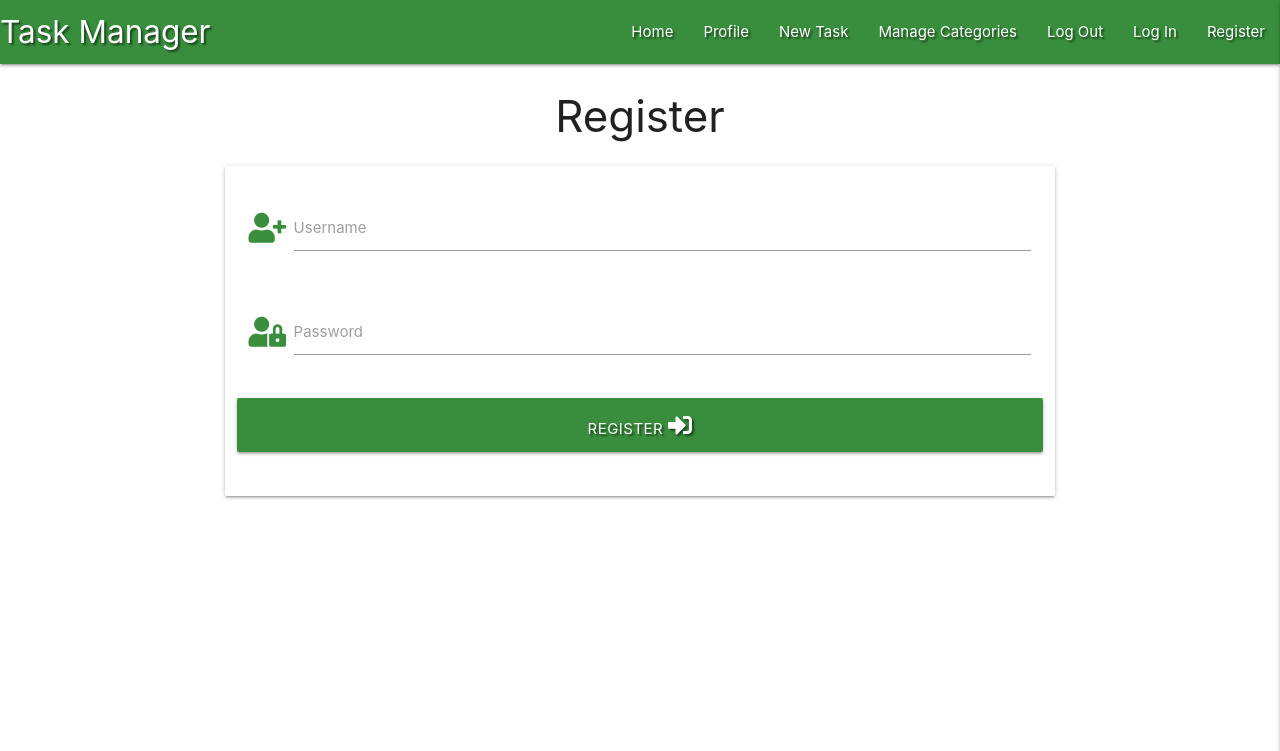
After one commit to thanh-cao/task-manager-flask, a Flask app: page /register in a window 1280 px wide. The commit adds this page. Shown: the top 751 px of the page. Run offline with Flask 2, Linux system fonts and the light colour scheme; some libraries are stand-ins or nearby versions.

Commit message:
add register.html

```diff
--- a/app.py
+++ b/app.py
@@ -4,6 +4,7 @@ from flask import (
                     redirect, request, session, url_for)
 from flask_pymongo import PyMongo
 from bson.objectid import ObjectId
+from werkzeug.security import generate_password_hash, check_password_hash
 if os.path.exists('env.py'):
     import env
 
@@ -23,7 +24,13 @@ def get_tasks():
     return render_template('tasks.html', tasks=tasks)
 
 
+@app.route('/register', methods=['GET', 'POST'])
+def register():
+    return render_template('register.html')
+
+
 if __name__ == '__main__':
     app.run(host=os.environ.get('IP'),
             port=os.environ.get('PORT'),
+            use_reloader=True,
             debug=True)
--- a/templates/base.html
+++ b/templates/base.html
@@ -28,7 +28,7 @@
           <li><a href="#">Manage Categories</a></li>
           <li><a href="#">Log Out</a></li>
           <li><a href="#">Log In</a></li>
-          <li><a href="#">Register</a></li>
+          <li><a href="{{ url_for('register') }}">Register</a></li>
         </ul>
       </div>
     </nav>
@@ -44,7 +44,7 @@
       <li><a href="#">Manage Categories</a></li>
       <li><a href="#">Log Out</a></li>
       <li><a href="#">Log In</a></li>
-      <li><a href="#">Register</a></li>
+      <li><a href="{{ url_for('register') }}">Register</a></li>
     </ul>
   </header>
 
--- /dev/null
+++ b/templates/register.html
@@ -0,0 +1,34 @@
+{% extends 'base.html' %}
+{% block content %}
+<h3 class="center-align">Register</h3>
+
+<div class="row">
+  <form class="col s12 m8 offset-m2" method="POST" action="{{ url_for('register') }}">
+    <div class="card-panel">
+      <!-- username -->
+      <div class="row">
+        <div class="input-field col s12">
+          <i class="fas fa-user-plus prefix green-text text-darken-2"></i>
+          <input id="username" name="username" type="text" class="validate">
+          <label for="username">Username</label>
+        </div>
+      </div>
+      <!-- passowrd -->
+      <div class="row">
+        <div class="input-field col s12">
+          <i class="fas fa-user-lock prefix green-text text-darken-2"></i>
+          <input id="password" name="password" type="password" class="validate">
+          <label for="password">Password</label>
+        </div>
+      </div>
+      <!-- register -->
+      <div class="row">
+        <button type="submit" class="col s12 btn-large green darken-2 text-shadow">
+          Register <i class="fas fa-sign-in-alt"></i>
+        </button>
+      </div>
+    </div>
+  </form>
+</div>
+
+{% endblock %}
```
